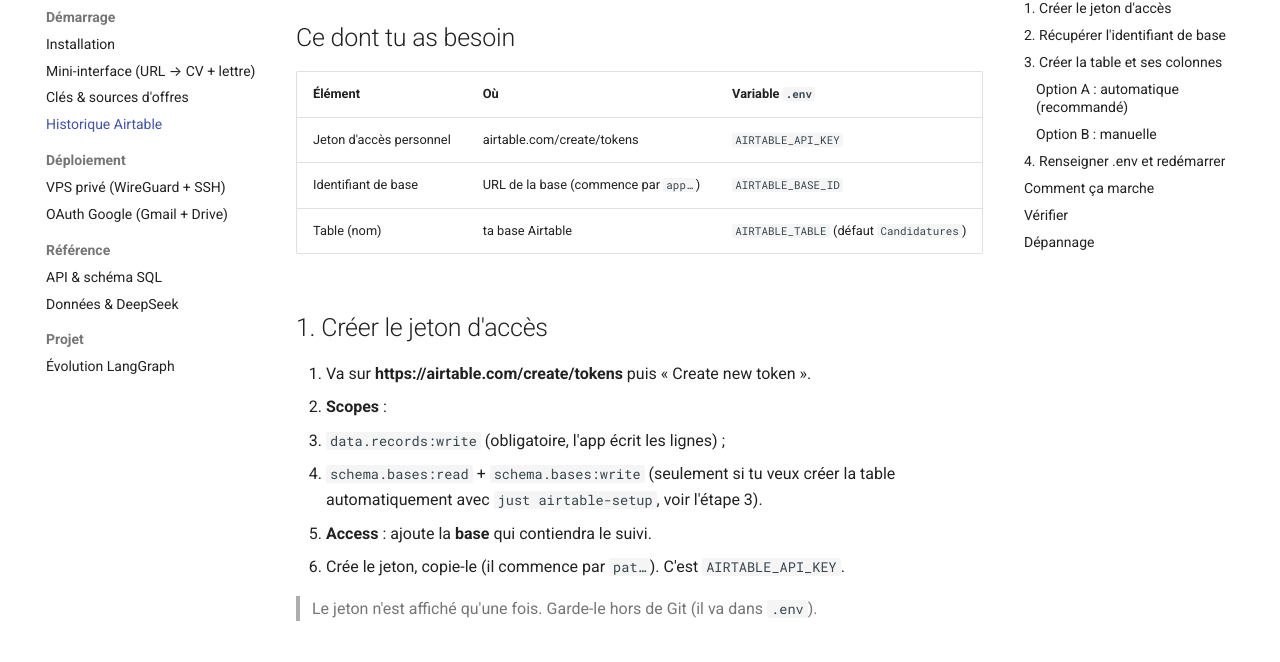
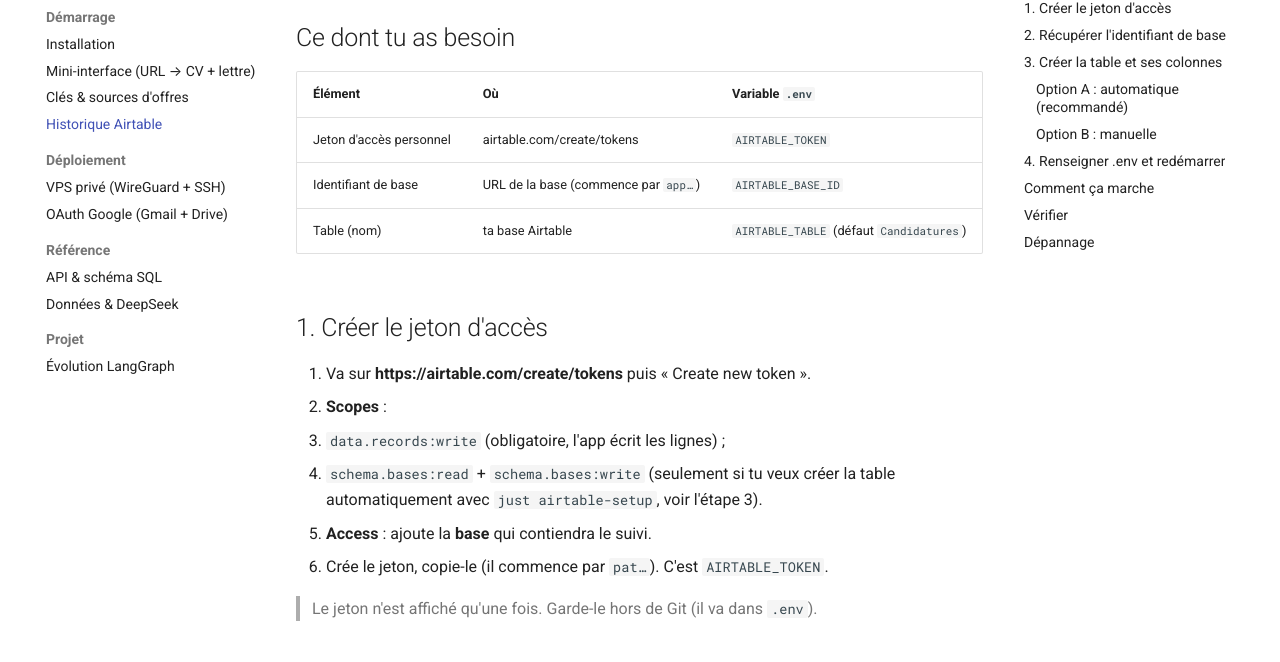
Before and after one commit to benjsant/n8n_jobs_pipeline, an MkDocs documentation site: the page built from docs/airtable.md, in a window 1280 px wide and 900 px high, scrolled down 242 px. Shown: the part 127-789 px from the top of the window. Built offline with MkDocs 1.6.1 and Material for MkDocs 9.7.7, drawn with Linux system fonts in a browser that asks for light colours; comment, search, counter and statistics services are not loaded; some of the changed text lies outside the part shown.

Commit message:
Airtable : renomme AIRTABLE_API_KEY -> AIRTABLE_TOKEN
C'est un Personal Access Token (pat...), pas une API key (supprimées par Airtable
en 2024). Nom aligné sur la réalité, partout : compose, .env.example, code,
script de setup, tests, docs. Tests Airtable verts.

Co-Authored-By: Claude Opus 4.8 <noreply@anthropic.com>

````diff
--- a/docker-compose.yml
+++ b/docker-compose.yml
@@ -128,7 +128,7 @@ services:
       POSTGRES_USER: ${POSTGRES_USER:-n8n}
       POSTGRES_PASSWORD: ${POSTGRES_PASSWORD:-}
       # Historique optionnel vers Airtable (inactif si vide).
-      AIRTABLE_API_KEY: ${AIRTABLE_API_KEY:-}
+      AIRTABLE_TOKEN: ${AIRTABLE_TOKEN:-}
       AIRTABLE_BASE_ID: ${AIRTABLE_BASE_ID:-}
       AIRTABLE_TABLE: ${AIRTABLE_TABLE:-Candidatures}
     # Port publié vers l'hôte pour ouvrir la mini-interface (défaut 8901).
--- a/docs/airtable.md
+++ b/docs/airtable.md
@@ -12,7 +12,7 @@ répercuté quand tu fais avancer la candidature (Entretien, Refusé, Accepté).
 
 | Élément | Où | Variable `.env` |
 |---|---|---|
-| Jeton d'accès personnel | airtable.com/create/tokens | `AIRTABLE_API_KEY` |
+| Jeton d'accès personnel | airtable.com/create/tokens | `AIRTABLE_TOKEN` |
 | Identifiant de base | URL de la base (commence par `app…`) | `AIRTABLE_BASE_ID` |
 | Table (nom) | ta base Airtable | `AIRTABLE_TABLE` (défaut `Candidatures`) |
 
@@ -24,7 +24,7 @@ répercuté quand tu fais avancer la candidature (Entretien, Refusé, Accepté).
    - `schema.bases:read` + `schema.bases:write` (seulement si tu veux créer la
      table automatiquement avec `just airtable-setup`, voir l'étape 3).
 3. **Access** : ajoute la **base** qui contiendra le suivi.
-4. Crée le jeton, copie-le (il commence par `pat…`). C'est `AIRTABLE_API_KEY`.
+4. Crée le jeton, copie-le (il commence par `pat…`). C'est `AIRTABLE_TOKEN`.
 
 > Le jeton n'est affiché qu'une fois. Garde-le hors de Git (il va dans `.env`).
 
@@ -72,7 +72,7 @@ Crée une table nommée **`Candidatures`** (ou un autre nom, à reporter dans
 ## 4. Renseigner `.env` et redémarrer
 
 ```bash
-AIRTABLE_API_KEY=pat_ton_jeton
+AIRTABLE_TOKEN=pat_ton_jeton
 AIRTABLE_BASE_ID=appTonIdDeBase
 AIRTABLE_TABLE=Candidatures
 ```
@@ -101,7 +101,7 @@ docker compose up -d --build agent-langgraph
 
 | Symptôme | Piste |
 |---|---|
-| Aucune ligne créée | `AIRTABLE_API_KEY` **et** `AIRTABLE_BASE_ID` renseignés ? service rebuild ? |
+| Aucune ligne créée | `AIRTABLE_TOKEN` **et** `AIRTABLE_BASE_ID` renseignés ? service rebuild ? |
 | `403` / rien ne se passe | le jeton a-t-il le scope `data.records:write` **et** accès à cette base ? |
 | `422` (champ inconnu) | un nom de colonne ne correspond pas (respecte la casse) |
 | Statut non mis à jour | la ligne doit exister (créée au « Postulé ») pour être suivie |
````
Also changed, not shown: docs/interface.md (+1 -1 lines), services/agent-langgraph/README.md (+1 -1 lines), 4 other files.
